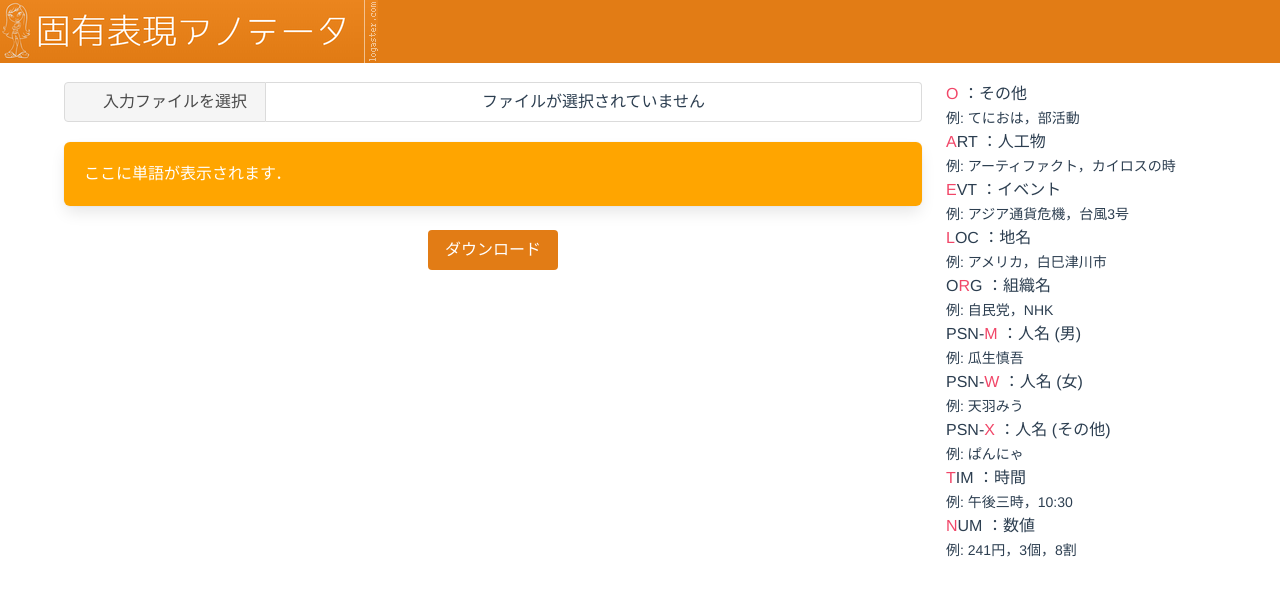
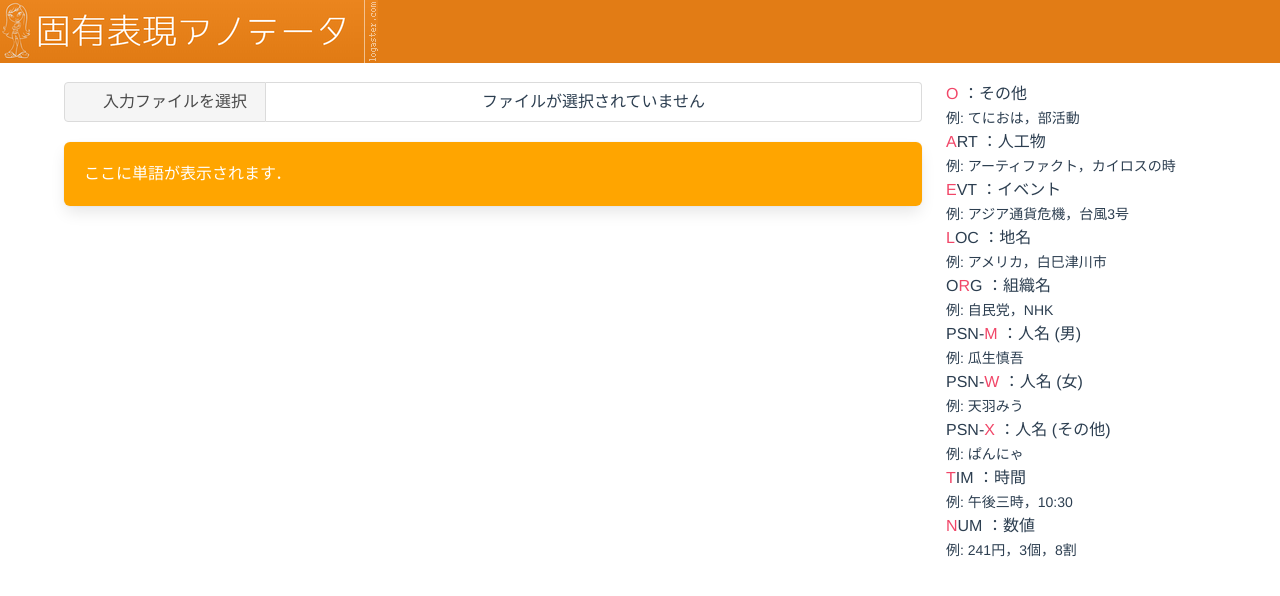
Before and after one commit to fuurin/annotator, a Vue app: page / in a window 1280 px wide. Shown: the top 596 px of the page. Built offline with nearby package versions, Linux system fonts and the light colour scheme; some icons are missing.

Commit message:
ダウンロードボタンファイルない時消す

```diff
--- a/src/components/TextSaver.vue
+++ b/src/components/TextSaver.vue
@@ -1,5 +1,5 @@
 <template>
-  <div>
+  <div v-if="filename !== null">
     <a id="download-link"
       class="button is-primary"
       @click="download"
```
